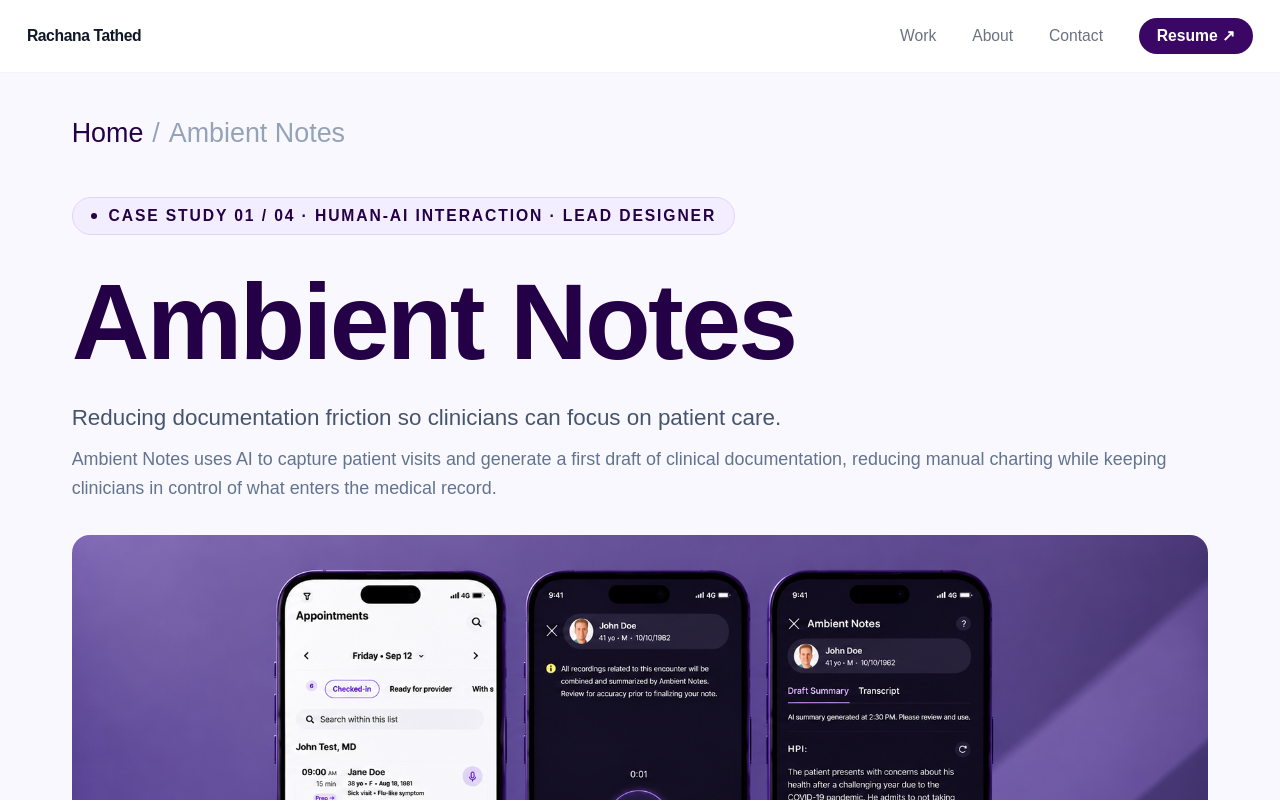
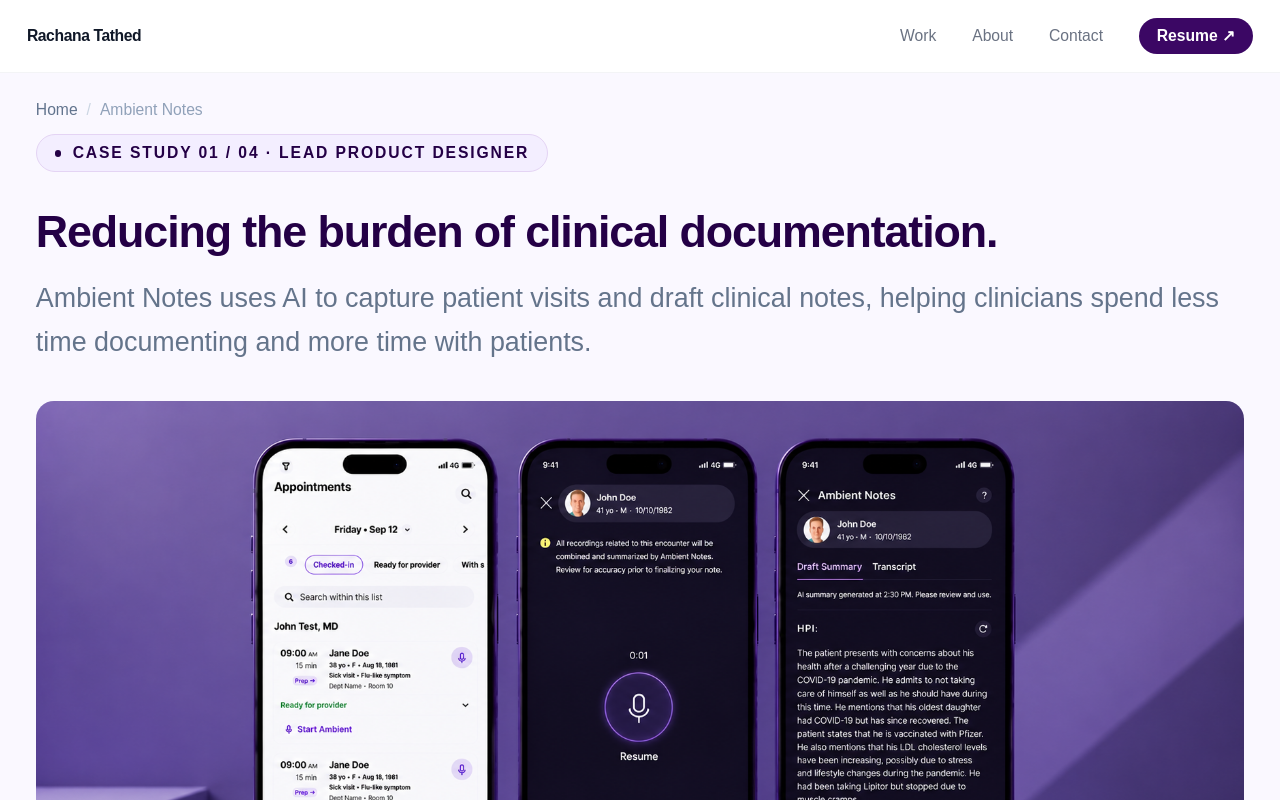
Before and after one commit to tathedrachana1403/portfolio, a Next.js app: page /work/ambient-notes in a window 1280 px wide. Shown: the top 800 px of the page. Built offline with nearby package versions, Linux system fonts and the light colour scheme.

Commit message:
hero page

```diff
--- a/app/work/ambient-notes/page.tsx
+++ b/app/work/ambient-notes/page.tsx
@@ -101,32 +101,46 @@
       <main className="pt-16 min-h-screen" style={{ backgroundColor: "#faf8ff" }}>
 
         {/* BREADCRUMB */}
-        <div className="max-w-7xl mx-auto px-16 pt-10 pb-0">
-          <div className="flex items-center gap-2 text-2xl font-medium" style={{ color: "#94a3b8" }}>
-            <Link href="/" className="hover:opacity-60 transition-opacity" style={{ color: DARK }}>Home</Link>
-            <span>/</span>
-            <span>Ambient Notes</span>
+        <div className="w-full px-4 sm:px-6 lg:px-8 pt-6">
+  <div className="flex items-center gap-2 text-sm">
+    <Link
+      href="/"
+      className="text-slate-500 hover:text-slate-900 transition-colors"
+    >
+      Home
+    </Link>
+
+    <span className="text-slate-300">/</span>
+
+    <span className="text-slate-400">
+      Ambient Notes
+    </span>
   </div>
 </div>
 
        {/* ── HERO ─────────────────────────────────── */}
-        <div className="max-w-7xl mx-auto px-16 pt-10 pb-14">
-          <Chip>Case Study 01 / 04 · Human-AI Interaction · Lead Designer</Chip>
+<div className="w-full px-4 sm:px-6 lg:px-8 pt-3 pb-14">
+  <Chip>Case Study 01 / 04 · Lead Product Designer</Chip>
 
   <div className="mt-8">
     <h1
-  className="text-6xl md:text-8xl font-black leading-[0.95] tracking-tight mb-6"
-  style={{ color: DARK, textWrap: "balance" } as React.CSSProperties}
+      className="font-black leading-[1.05] tracking-tight mb-5"
+      style={{
+        fontSize: "clamp(2rem, 3.5vw, 3.5rem)",
+        color: DARK,
+        textWrap: "balance",
+      } as React.CSSProperties}
     >
-  Ambient Notes
+      Reducing the burden of clinical documentation.
     </h1>
 
-<p className="text-xl text-slate-600 leading-relaxed mb-2">
-  Reducing documentation friction so clinicians can focus on patient care.
-</p>
-
-<p className="text-base text-slate-500 leading-relaxed mb-7">
-  Ambient Notes uses AI to capture patient visits and generate a first draft of clinical documentation, reducing manual charting while keeping clinicians in control of what enters the medical record.
+    <p
+      className="text-xl md:text-2xl leading-relaxed mb-8"
+      style={{ color: "#64748b" }}
+    >
+      Ambient Notes uses AI to capture patient visits and draft clinical notes,
+      helping clinicians spend less time documenting and more time with
+      patients.
     </p>
 
     {/* Project hero image */}
```
Lines whose indentation alone changed are shown as unchanged.
